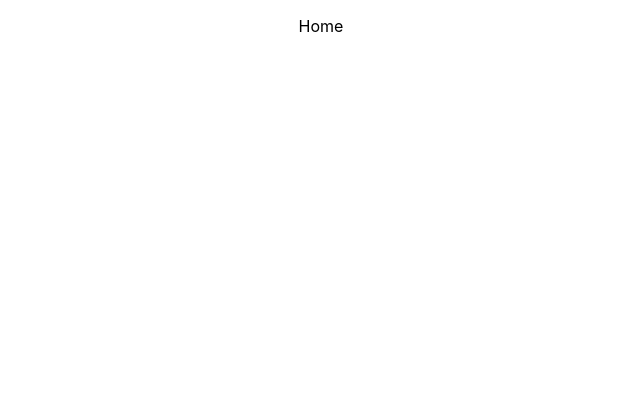
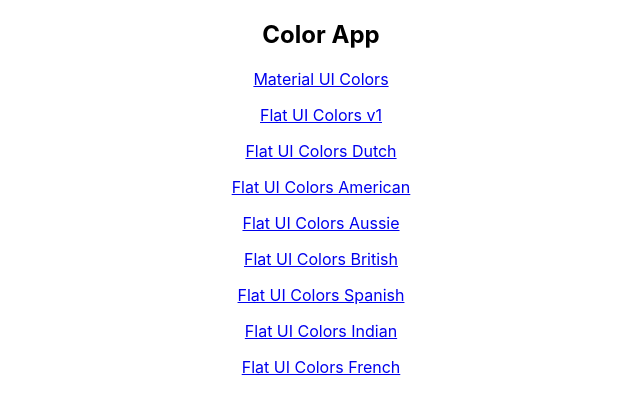
Before and after one commit to realdanilo/colorapp, a React (Create React App) app: page / in a window 1280 px wide. Shown: the top 414 px of the page, without its empty margins (319-959 px from the left). Built offline with nearby package versions, Linux system fonts and the light colour scheme.

Commit message:
add PaletteList and Links

```diff
--- a/src/App.js
+++ b/src/App.js
@@ -4,7 +4,7 @@
 import "./App.css";
 import { generatePalette } from "./colorHelper";
 import { Route, Switch } from "react-router-dom";
-
+import PaletteList from "./PaletteList";
 function App() {
   function findPalette(id) {
     return generatePalette(seedColors.find((p) => p.id === id));
@@ -12,7 +12,11 @@
   return (
     <div className="App">
       <Switch>
-        <Route exact path="/" render={() => <p>Home</p>} />
+        <Route
+          exact
+          path="/"
+          render={() => <PaletteList palettes={seedColors} />}
+        />
         <Route
           exact
           path="/palette/:id"
@@ -20,7 +24,6 @@
         />
         <Route render={() => <h1>Not found</h1>} />
       </Switch>
-      {/* <Palette palette={generatePalette(seedColors[2])} /> */}
     </div>
   );
 }
--- a/src/Navbar.js
+++ b/src/Navbar.js
@@ -7,6 +7,7 @@
 import Snackbar from "@material-ui/core/Snackbar";
 import CloseIcon from "@material-ui/icons/Close";
 import IconButton from "@material-ui/core/IconButton";
+import { Link } from "react-router-dom";
 
 class Navbar extends Component {
   constructor(props) {
@@ -33,7 +34,7 @@
       <nav className="Navbar">
         <div className="left-navbar">
           <div className="logo">
-            <a href="#">React Color Picker</a>
+            <Link to="/">React Color Picker</Link>
           </div>
           <div className="slider">
             <span>Level {slider}</span>
--- /dev/null
+++ b/src/PaletteList.js
@@ -0,0 +1,23 @@
+import React, { Component } from "react";
+import { Link } from "react-router-dom";
+class PaletteList extends Component {
+  constructor(props) {
+    super(props);
+    this.state = {};
+  }
+  render() {
+    const { palettes } = this.props;
+    return (
+      <div>
+        <h2>Color App</h2>
+        {palettes.map((p) => (
+          <p>
+            <Link to={`/palette/${p.id}`}>{p.paletteName}</Link>
+          </p>
+        ))}
+      </div>
+    );
+  }
+}
+
+export default PaletteList;
```
